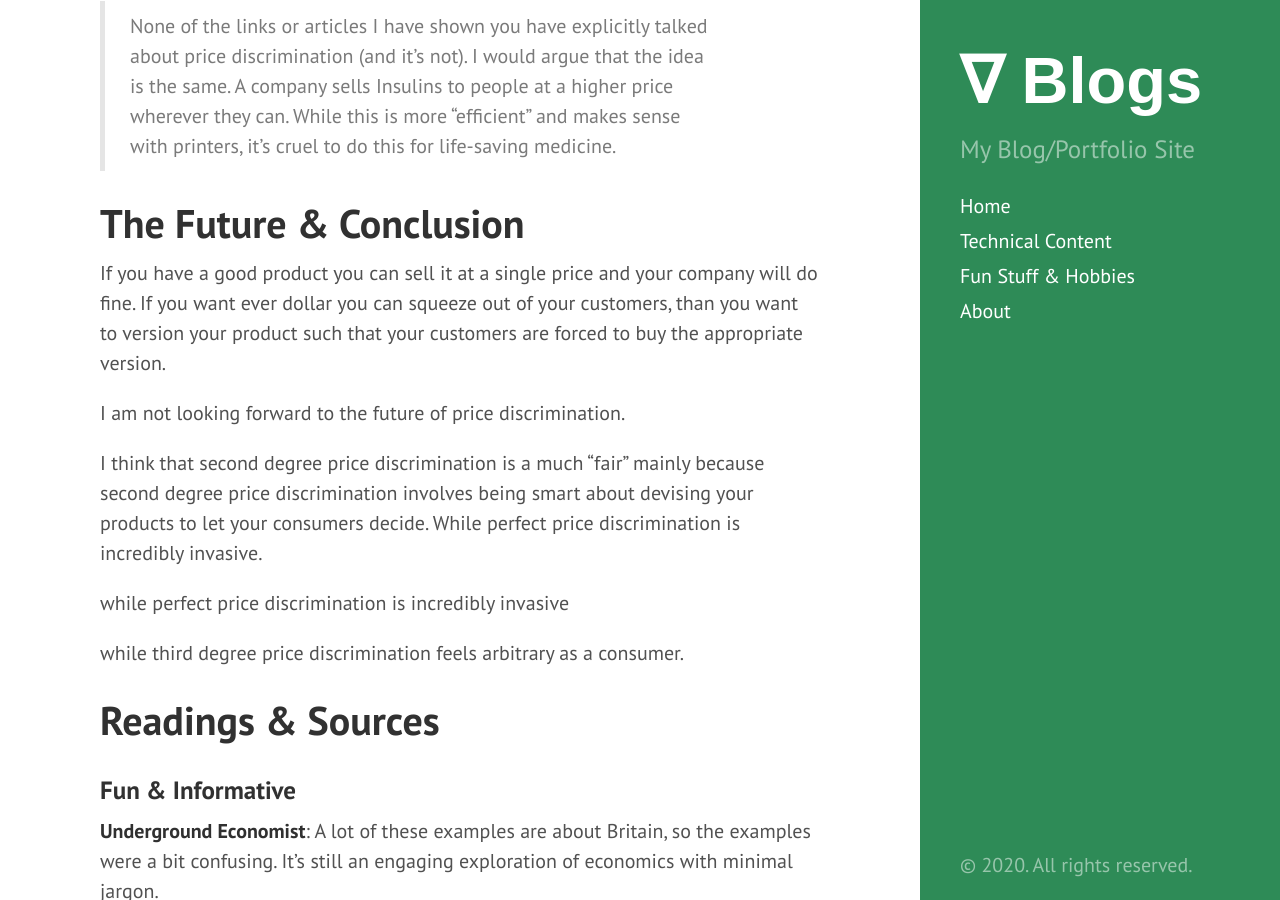
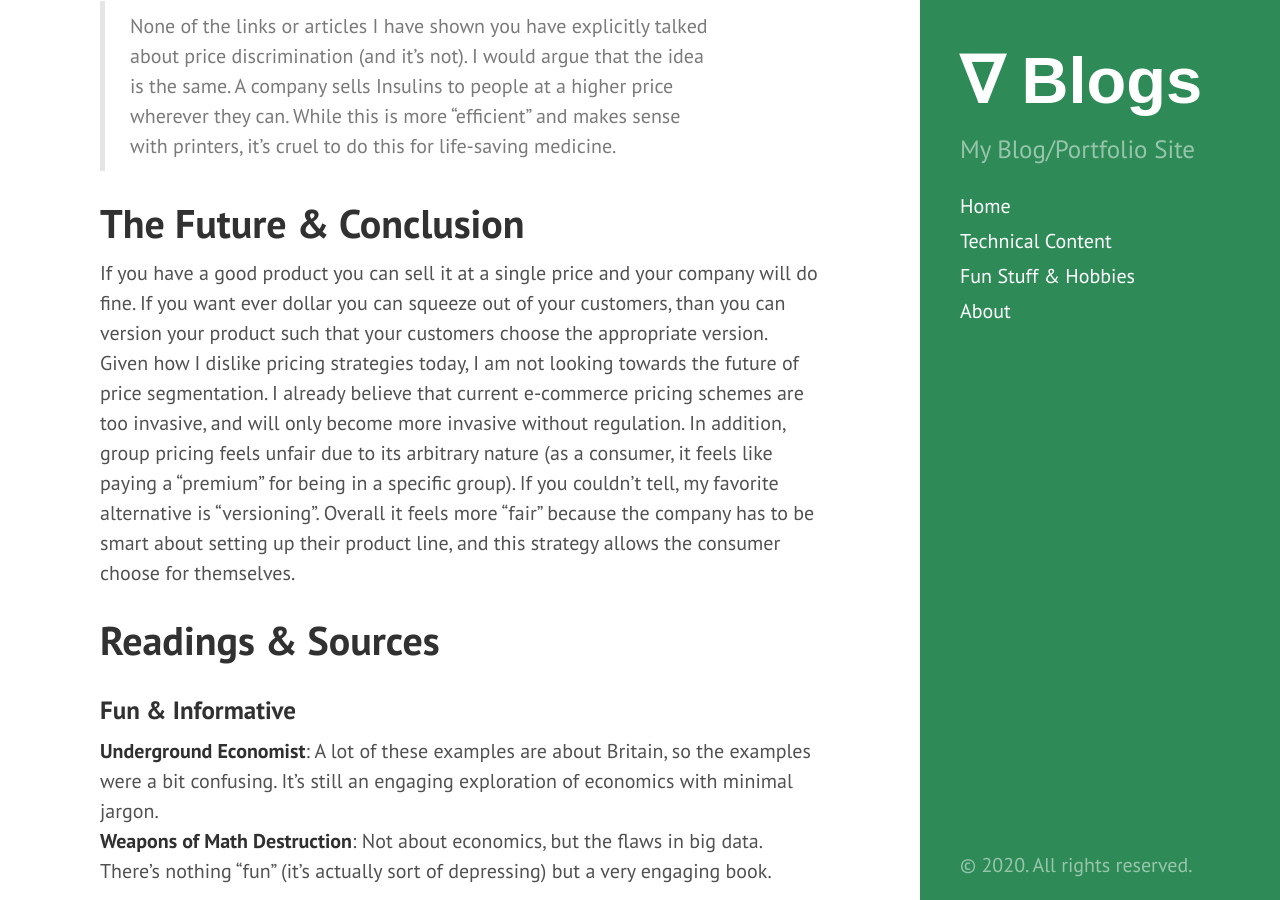
Before and after one commit to tedkim97/tedkim97.github.io, a Jekyll site: the page built from _posts/2019-03-02-price_disc_seg.md, in a window 1280 px wide and 900 px high, scrolled down 24881 px. Built offline with Jekyll 4.4.1, drawn with Linux system fonts in a browser that asks for light colours; formulas are drawn with MathJax 3.

Commit message:
aosdijaosdji

```diff
--- a/_posts/2019-03-02-price_disc_seg.md
+++ b/_posts/2019-03-02-price_disc_seg.md
@@ -342,18 +342,7 @@ Even though segmentation sounds nice, there are still egregious cases where this
 > None of the links or articles I have shown you have explicitly talked about price discrimination (and it's not). I would argue that the idea is the same. A company sells Insulins to people at a higher price wherever they can. While this is more "efficient" and makes sense with printers, it's cruel to do this for life-saving medicine.
 
 # The Future & Conclusion
-If you have a good product you can sell it at a single price and your company will do fine. If you want ever dollar you can squeeze out of your customers, than you want to version your product such that your customers are forced to buy the appropriate version.
-
-I am not looking forward to the future of price discrimination.
-
-I think that second degree price discrimination is a much "fair" mainly because second degree price discrimination involves being smart about devising your products to let your consumers decide. While perfect price discrimination is incredibly invasive.
-
-
-while perfect price discrimination is incredibly invasive
-
-while third degree price discrimination feels arbitrary as a consumer.
-
-
+If you have a good product you can sell it at a single price and your company will do fine. If you want ever dollar you can squeeze out of your customers, than you can version your product such that your customers choose the appropriate version. Given how I dislike pricing strategies today, I am not looking towards the future of price segmentation. I already believe that current e-commerce pricing schemes are too invasive, and will only become more invasive without regulation. In addition, group pricing feels unfair due to its arbitrary nature (as a consumer, it feels like paying a "premium" for being in a specific group). If you couldn't tell, my favorite alternative is "versioning". Overall it feels more "fair" because the company has to be smart about setting up their product line, and this strategy allows the consumer choose for themselves.
 
 # Readings & Sources
 
```
